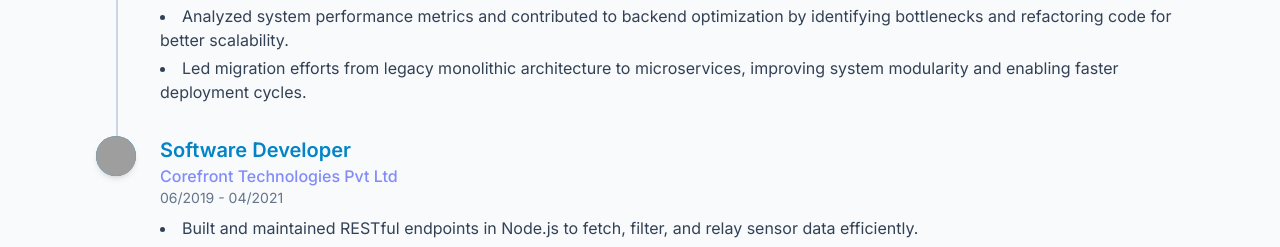
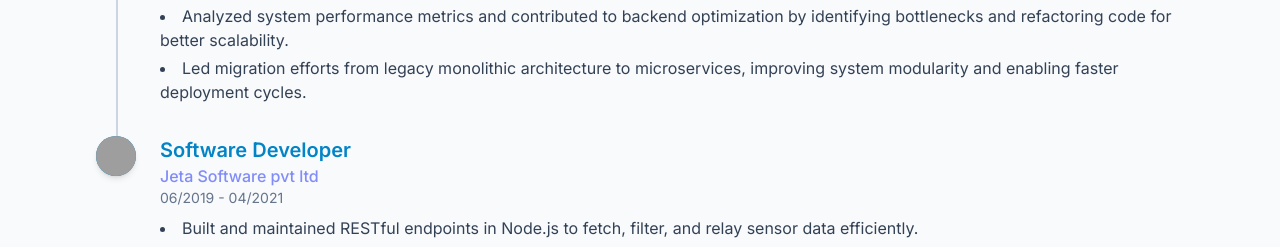
Before and after one commit to Umesh-Tata/Vumesh.github.io, a React (Vite) app: page / in a window 1280 px wide. Shown: the part 2204-2451 px from the top of the page. Built offline with nearby package versions, Linux system fonts and the light colour scheme; grey boxes are pictures that could not be loaded.

Commit message:
Update App.tsx

```diff
--- a/App.tsx
+++ b/App.tsx
@@ -123,7 +123,7 @@ const experienceData: TimelineEvent[] = [
   {
     id: 'exp-phoenix',
     title: 'Software Developer',
-    institution: 'Corefront Technologies Pvt Ltd',
+    institution: 'Jeta Software pvt ltd',
     period: '06/2019 - 04/2021',
     description: [
   "Built and maintained RESTful endpoints in Node.js to fetch, filter, and relay sensor data efficiently.",
```
